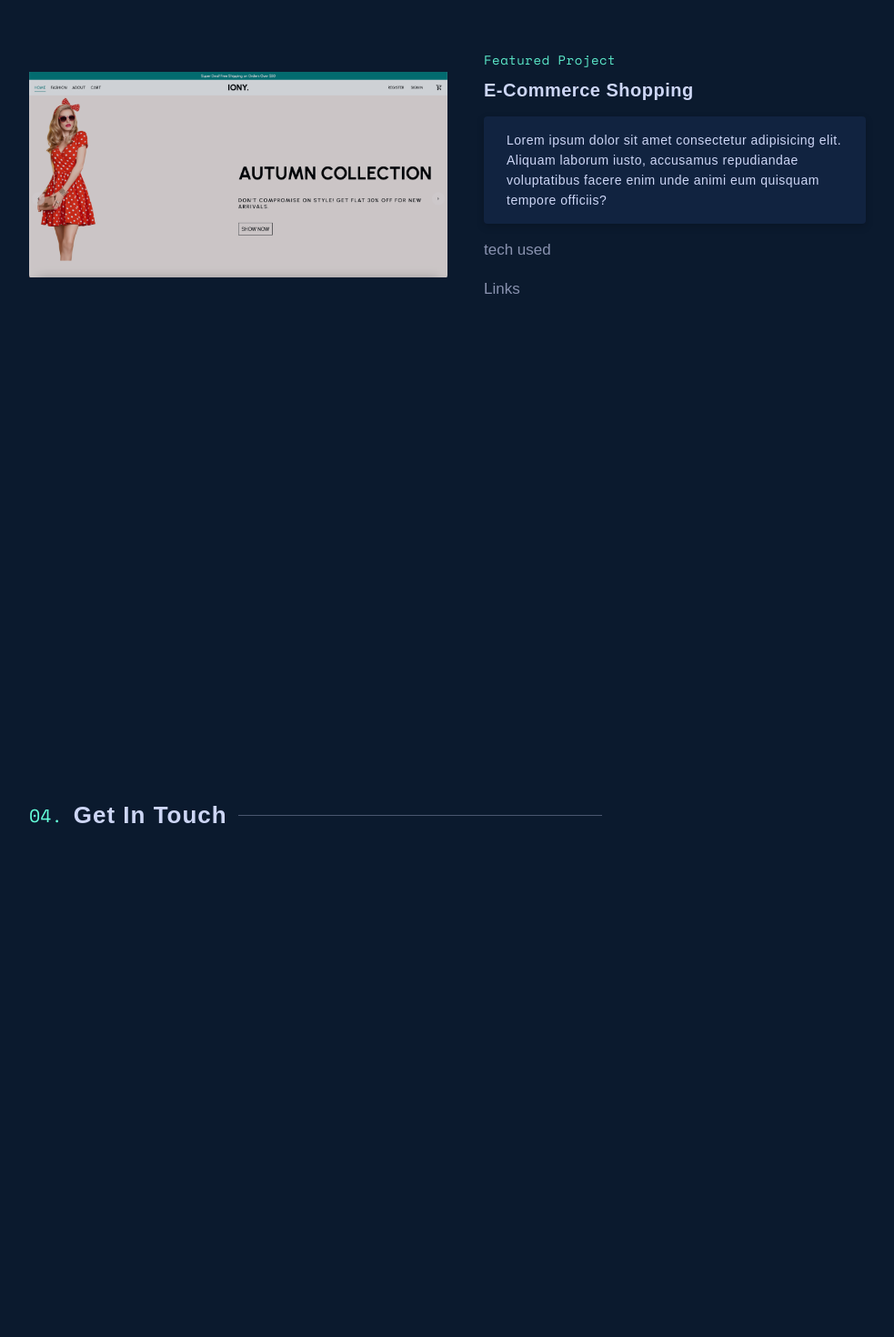
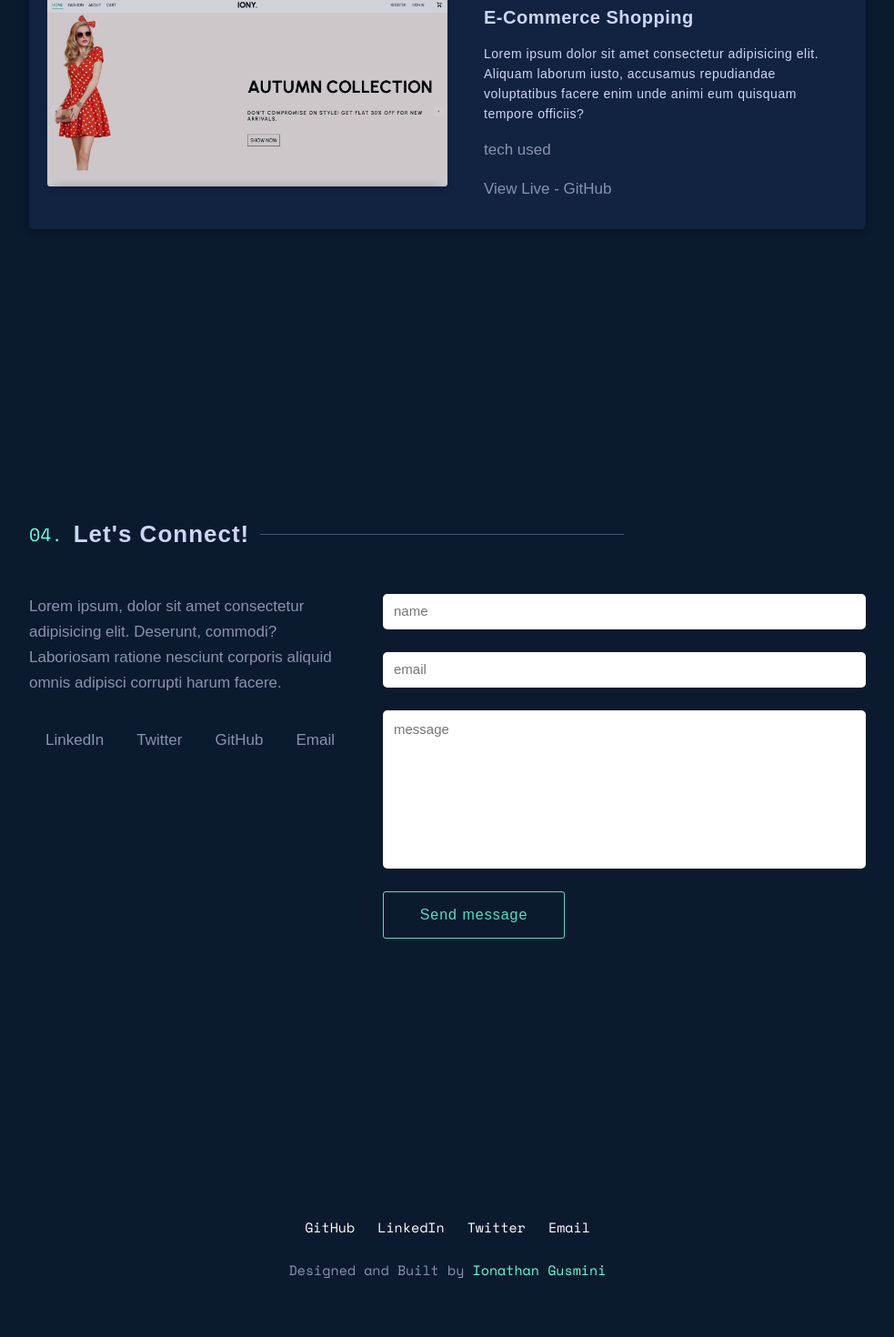
Before and after one commit to IonathanG/portfolio_dev, a React (Create React App) app: page / in a window 1280 px wide. Shown: the part 2714-4184 px from the top of the page at 91% size, without its empty margins (148-1131 px from the left). After the commit the page ends 4141 px from the top, so only its background shows below. Built offline with nearby package versions, Linux system fonts and the light colour scheme.

Commit message:
footer added

```diff
--- a/src/App.jsx
+++ b/src/App.jsx
@@ -22,7 +22,7 @@ function App() {
         contactRef={contactRef}
       />
       <div className="Main">
-        <Introduction />
+        <Introduction workRef={workRef} />
         <About ref={aboutRef} />
         <Skills ref={skillsRef} />
         <Work ref={workRef} />
--- a/src/components/Contact.jsx
+++ b/src/components/Contact.jsx
@@ -1,13 +1,79 @@
-import React from "react";
+import React, { useState } from "react";
 
 const Contact = (props, ref) => {
+  const [isMessageSubmitted, setIsMessageSubmitted] = useState(false);
+  const [name, setName] = useState("");
+  const [email, setEmail] = useState("");
+  const [message, setMessage] = useState("");
+
+  const handleSubmit = (e) => {
+    e.preventDefault();
+    setIsMessageSubmitted(true);
+    setName("");
+    setEmail("");
+    setMessage("");
+  };
+
   return (
     <section ref={ref} className="contact-container">
       <header>
         <span className="numeral">04.</span>
-        <span className="menu-name">Get In Touch </span>
+        <span className="menu-name">Let's Connect! </span>
         <span className="line-through"></span>
       </header>
+      <div className="contact-main">
+        <div className="contact-main__left">
+          <span>
+            Lorem ipsum, dolor sit amet consectetur adipisicing elit. Deserunt,
+            commodi? Laboriosam ratione nesciunt corporis aliquid omnis adipisci
+            corrupti harum facere.
+          </span>
+          <span className="social-links">
+            <span>LinkedIn</span>
+            <span>Twitter</span>
+            <span>GitHub</span>
+            <span>Email</span>
+          </span>
+        </div>
+
+        {!isMessageSubmitted ? (
+          <form
+            className="contact-main__right"
+            onSubmit={(e) => handleSubmit(e)}
+          >
+            <input
+              type="text"
+              placeholder="name"
+              value={name}
+              onChange={(e) => setName(e.target.value)}
+              required
+            />
+            <input
+              type="email"
+              placeholder="email"
+              value={email}
+              onChange={(e) => setEmail(e.target.value)}
+              required
+            />
+            <textarea
+              name="message"
+              cols="30"
+              rows="10"
+              placeholder="message"
+              value={message}
+              onChange={(e) => setMessage(e.target.value)}
+              required
+            ></textarea>
+            <button type="submit">Send message</button>
+          </form>
+        ) : (
+          <div className="messageSent contact-main__right">
+            <span>Thank you for your message!</span>
+            <br />
+            I'll get back to you as soon as possible.
+          </div>
+        )}
+      </div>
     </section>
   );
 };
--- a/src/components/Footer.jsx
+++ b/src/components/Footer.jsx
@@ -1,7 +1,29 @@
 import React from "react";
 
 const Footer = () => {
-  return <div className="footer-container">Footer</div>;
+  return (
+    <div className="footer-container">
+      <div className="floating-email">
+        <span className="floating-email__detail">
+          <a href="mailto:ionathangusmini@gmail.com">
+            ionathangusmini@gmail.com
+          </a>
+        </span>
+        <span className="line-through"></span>
+      </div>
+      <div className="social-links">
+        <span>GitHub</span>
+        <span>LinkedIn</span>
+        <span>Twitter</span>
+        <span>Email</span>
+      </div>
+      <div className="designed-by">
+        <a href="https://github.com/IonathanG" target="_blank" rel="noreferrer">
+          Designed and Built by <span> Ionathan Gusmini</span>
+        </a>
+      </div>
+    </div>
+  );
 };
 
 export default Footer;
--- a/src/components/Introduction.jsx
+++ b/src/components/Introduction.jsx
@@ -1,6 +1,13 @@
 import React from "react";
 
-const Introduction = () => {
+const Introduction = ({ workRef }) => {
+  const handleClick = () => {
+    const header_OffSet = 80;
+    const offset_Position = workRef.current.offsetTop - header_OffSet;
+
+    window.scrollTo({ top: offset_Position, behavior: "smooth" });
+  };
+
   return (
     <div className="introduction-container">
       <h1 className="header">
@@ -14,7 +21,9 @@ const Introduction = () => {
         esse nesciunt necessitatibus nulla unde amet deserunt voluptas
         voluptatem.
       </p>
-      <button className="introduction-button">Checkout my work!</button>
+      <button className="introduction-button" onClick={handleClick}>
+        Checkout my work!
+      </button>
     </div>
   );
 };
--- a/src/components/Work.jsx
+++ b/src/components/Work.jsx
@@ -27,7 +27,28 @@ const Work = (props, ref) => {
               animi eum quisquam tempore officiis?
             </div>
             <div className="item-tech">tech used</div>
-            <div className="item-links">Links</div>
+            <div className="item-links">View Live - GitHub</div>
+          </div>
+        </div>
+        <div className="work-divider"></div>
+        <div className="work-main__item">
+          <img
+            className="work-main__item--image"
+            src="images/e-commerce-screenshot.png"
+            alt="image_shopping_website"
+          />
+          <div className="work-main__item--details">
+            <div className="item-title">
+              <span className="featured">Featured Project</span>
+              <span>E-Commerce Shopping</span>
+            </div>
+            <div className="item-desc">
+              Lorem ipsum dolor sit amet consectetur adipisicing elit. Aliquam
+              laborum iusto, accusamus repudiandae voluptatibus facere enim unde
+              animi eum quisquam tempore officiis?
+            </div>
+            <div className="item-tech">tech used</div>
+            <div className="item-links">View Live - GitHub</div>
           </div>
         </div>
       </div>
--- a/src/styles/_settings.scss
+++ b/src/styles/_settings.scss
@@ -40,6 +40,7 @@ body {
     min-height: 100vh;
     padding: 155px 25px 25px 25px;
     //background-color: #64ffdb4b;
+    position: relative;
 
     @media only screen and (min-width: $phone) {
       padding: 155px 120px;
@@ -55,7 +56,7 @@ body {
       margin: 100px auto;
       padding: 20px 15px;
       max-width: 1100px;
-      min-height: 100vh;
+      //min-height: 100vh;
 
       @media only screen and (min-width: $phone) {
         margin: 100px auto;
@@ -88,6 +89,10 @@ ul {
 ol,
 ul {
   list-style: none;
+}
+
+a {
+  text-decoration: none;
 }
 
 img {
--- a/src/styles/components/_contact.scss
+++ b/src/styles/components/_contact.scss
@@ -2,4 +2,99 @@
   header {
     @include main_Titles();
   }
+
+  .contact-main {
+    color: $sub_grey;
+    @include main_Style;
+
+    margin: 50px auto 120px auto;
+    transition: 0.3s ease;
+
+    display: flex;
+    flex-direction: column;
+    justify-content: space-between;
+    //align-items: center;
+    gap: 35px;
+
+    @media only screen and (min-width: $phone) {
+      flex-direction: row;
+      margin: 50px auto;
+    }
+
+    &__left {
+      display: flex;
+      flex-direction: column;
+      gap: 35px;
+      flex: 2;
+
+      .social-links {
+        display: flex;
+        flex-direction: row;
+        justify-content: space-around;
+        align-items: center;
+      }
+    }
+
+    &__right {
+      display: flex;
+      flex-direction: column;
+      gap: 25px;
+      flex: 3;
+      margin-top: 30px;
+      transition: 0.3s ease-out;
+
+      @media only screen and (min-width: $phone) {
+        margin-top: 0;
+      }
+
+      input,
+      textarea {
+        padding: 12px;
+        border-radius: 5px;
+        border: none;
+        //outline: 0.5px solid $mainGrey;
+        transition: 0.2s ease-out;
+
+        &:focus {
+          outline: 2px solid $mainGreen;
+        }
+
+        &::placeholder {
+          font-family: sans-serif;
+          font-size: 15px;
+        }
+      }
+
+      textarea {
+        resize: none;
+      }
+
+      button {
+        @include button_Type1(16px 35px, 16px);
+        background-color: transparent;
+        width: 200px;
+      }
+    }
+
+    .messageSent {
+      justify-content: center;
+      align-items: center;
+      text-align: center;
+      margin-top: 50px;
+      font-family: "Space Mono", monospace;
+      color: $mainGreen;
+      gap: 15px;
+
+      @media only screen and (min-width: $phone) {
+        margin-top: 0;
+      }
+
+      span {
+        font-size: 20px;
+        color: $mainGrey;
+        font-family: sans-serif;
+        font-weight: 500;
+      }
+    }
+  }
 }
--- a/src/styles/components/_footer.scss
+++ b/src/styles/components/_footer.scss
@@ -1,3 +1,96 @@
 .footer-container {
   color: white;
+  width: 100%;
+  height: 110px;
+  //background-color: rgba(0, 255, 255, 0.257);
+  position: absolute;
+  left: 0;
+  right: 0;
+  bottom: 0;
+  margin: 0 auto;
+
+  display: flex;
+  justify-content: center;
+  align-items: center;
+  flex-direction: column;
+  gap: 25px;
+
+  font-family: "Space Mono", monospace;
+  font-size: 14px;
+
+  @media only screen and (min-width: $phone) {
+    font-size: 15px;
+  }
+
+  .floating-email {
+    display: none;
+    //background-color: rgba(250, 235, 215, 0.357);
+
+    @media only screen and (min-width: $phone) {
+      display: flex;
+      flex-direction: column;
+      position: fixed;
+      justify-content: space-between;
+      align-items: center;
+      gap: 20px;
+      left: 30px;
+      bottom: 0px;
+    }
+
+    &__detail {
+      transform: rotate(-90deg) translateX(0%) translateY(-2px);
+      width: 20px;
+      font-size: 14px;
+      letter-spacing: 1px;
+
+      cursor: pointer;
+
+      a {
+        color: $sub_grey;
+        transition: 0.3s ease;
+
+        &:hover {
+          color: $mainGreen;
+        }
+      }
+    }
+
+    .line-through {
+      display: none;
+      height: 120px;
+      width: 1px;
+      background-color: $sub_grey;
+
+      @media only screen and (min-width: $phone) {
+        display: block;
+      }
+    }
+  }
+
+  .social-links {
+    display: flex;
+    justify-content: space-around;
+    gap: 25px;
+
+    span {
+      cursor: pointer;
+    }
+  }
+
+  .designed-by {
+    cursor: pointer;
+
+    a {
+      color: $sub_grey;
+      transition: 0.3s ease;
+
+      &:hover {
+        color: $mainGreen;
+      }
+    }
+
+    span {
+      color: $mainGreen;
+    }
+  }
 }
--- a/src/styles/components/_work.scss
+++ b/src/styles/components/_work.scss
@@ -15,16 +15,23 @@
     justify-content: space-between;
     align-items: center;
     gap: 35px;
-    //background-color: beige;
 
     &__item {
-      //position: relative;
       display: flex;
       flex-direction: column;
       justify-content: space-between;
       align-items: center;
       gap: 40px;
-      //background-color: rgba(0, 255, 255, 0.269);
+      padding: 30px 20px;
+      box-shadow: rgba(0, 0, 0, 0.2) 0px 3px 8px;
+      background-color: $lighter_Blue;
+      border-radius: 5px;
+      transition: 0.4s ease-out;
+
+      &:hover {
+        //transform: scale(1.01);
+        //border: 0.5px solid $mainGreen;
+      }
 
       @media only screen and (min-width: $phone) {
         flex-direction: row;
@@ -33,8 +40,14 @@
 
       &--image {
         height: auto;
-        max-width: 450px;
+        max-width: 380px;
         opacity: 0.8;
+        box-shadow: rgba(23, 8, 49, 0.2) 0px 3px 8px;
+        border-radius: 3px;
+
+        @media only screen and (min-width: $phone_Small) {
+          max-width: 450px;
+        }
 
         @media only screen and (min-width: $phone) {
           max-width: 50%;
@@ -71,10 +84,10 @@
         }
 
         .item-desc {
-          background-color: $lighter_Blue;
-          box-shadow: rgba(0, 0, 0, 0.2) 0px 3px 8px;
+          // background-color: $lighter_Blue;
+          // box-shadow: rgba(0, 0, 0, 0.2) 0px 3px 8px;
           border-radius: 4px;
-          padding: 15px 25px;
+          //padding: 15px 25px;
           line-height: 22px;
           font-size: 14px;
           letter-spacing: 0.5px;
@@ -90,5 +103,12 @@
         }
       }
     }
+
+    .work-divider {
+      height: 1px;
+      width: 50%;
+      background-color: $sub_grey;
+      opacity: 0.7;
+    }
   }
 }
```
